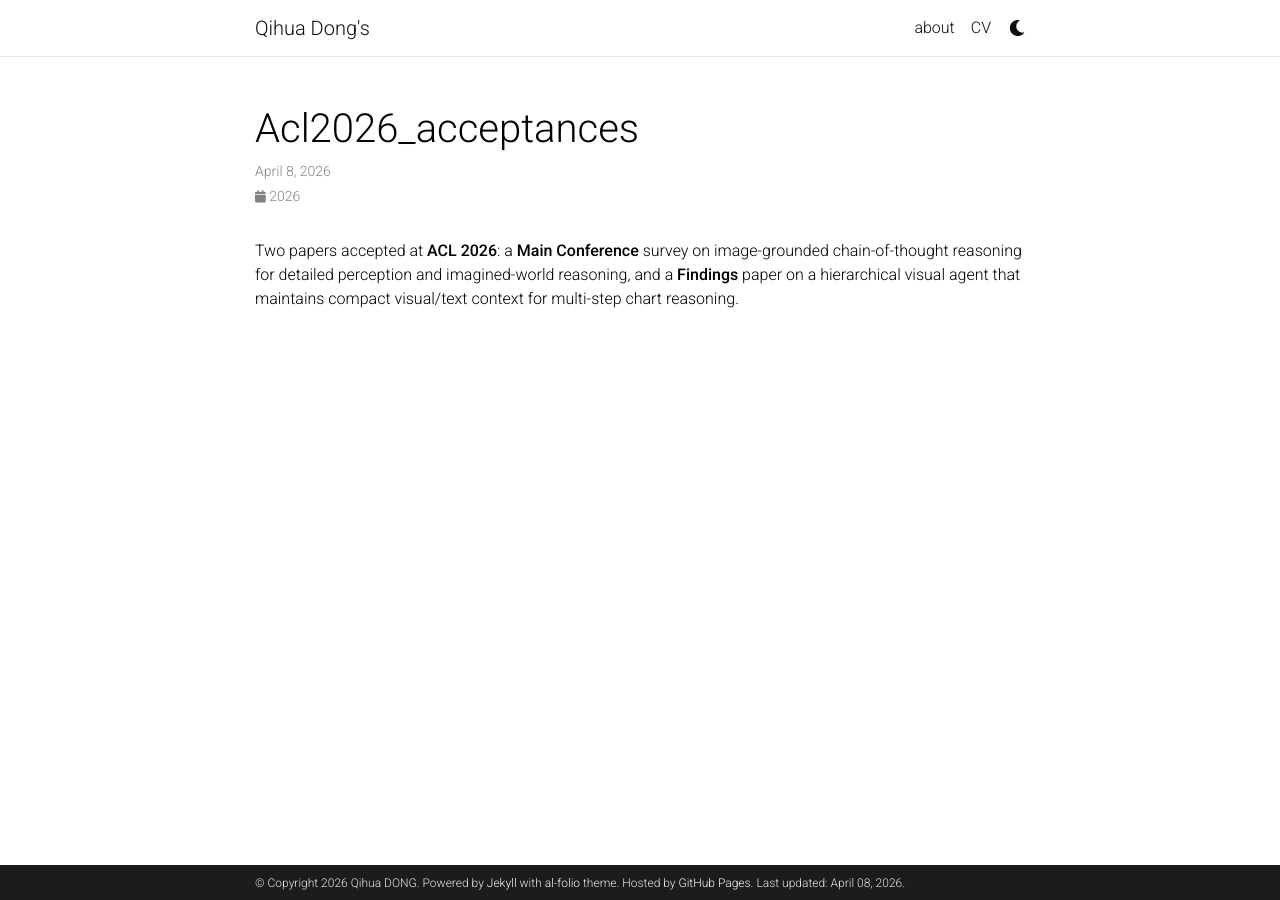
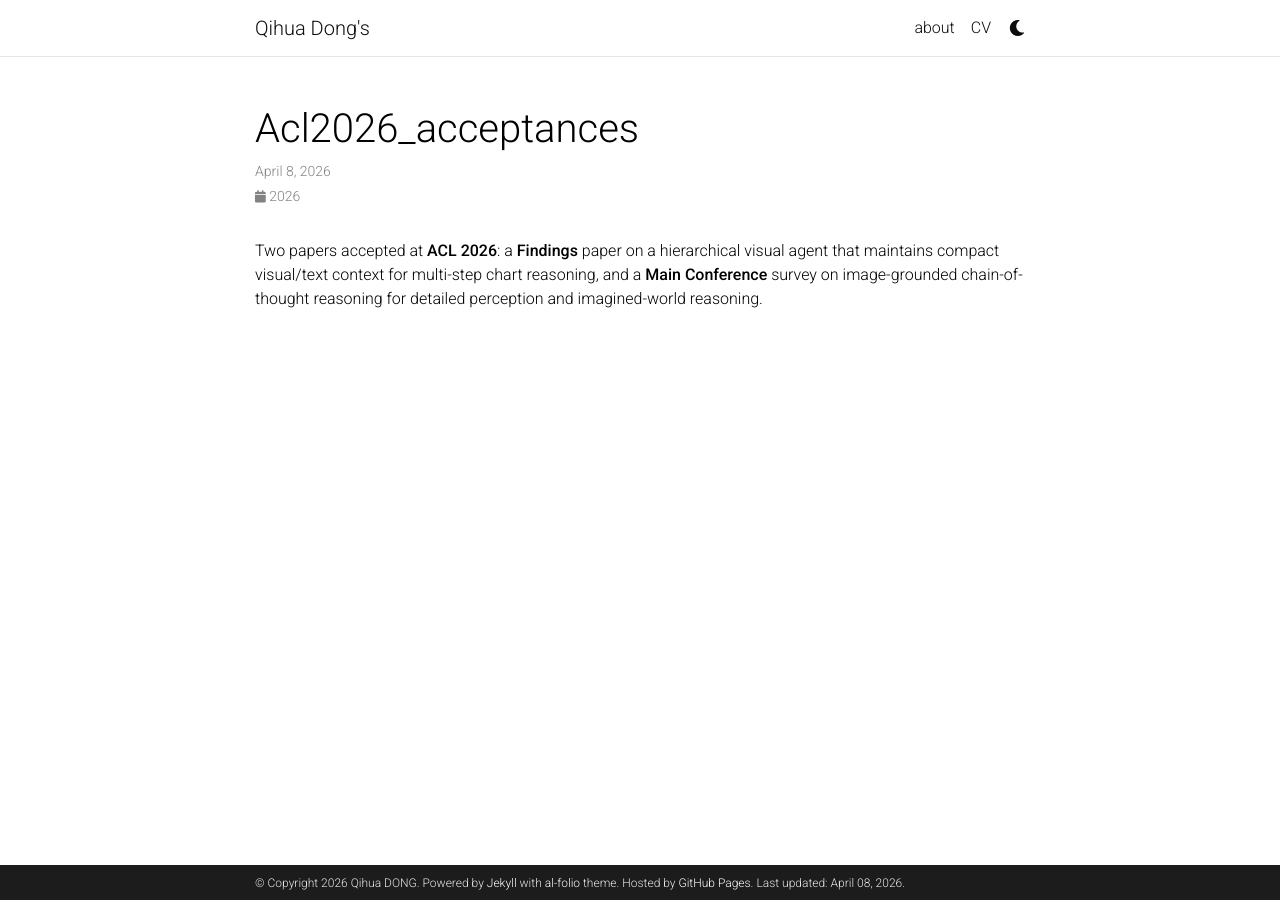
Before and after one commit to dddraxxx/dddraxxx.github.io, a Jekyll site: the page built from _news/acl2026_acceptances.md, in a window 1280 px wide. Built offline with Jekyll 4.4.1, drawn with Linux system fonts in a browser that asks for light colours; comment, search, counter and statistics services are not loaded; a style sheet for code colours, icons or effects is not loaded.

```diff
--- a/_news/acl2026_acceptances.md
+++ b/_news/acl2026_acceptances.md
@@ -4,4 +4,4 @@ date: 2026-04-08
 inline: true
 ---
 
-Two papers accepted at **ACL 2026**: a **Main Conference** survey on image-grounded chain-of-thought reasoning for detailed perception and imagined-world reasoning, and a **Findings** paper on a hierarchical visual agent that maintains compact visual/text context for multi-step chart reasoning.
+Two papers accepted at **ACL 2026**: a **Findings** paper on a hierarchical visual agent that maintains compact visual/text context for multi-step chart reasoning, and a **Main Conference** survey on image-grounded chain-of-thought reasoning for detailed perception and imagined-world reasoning.
```
